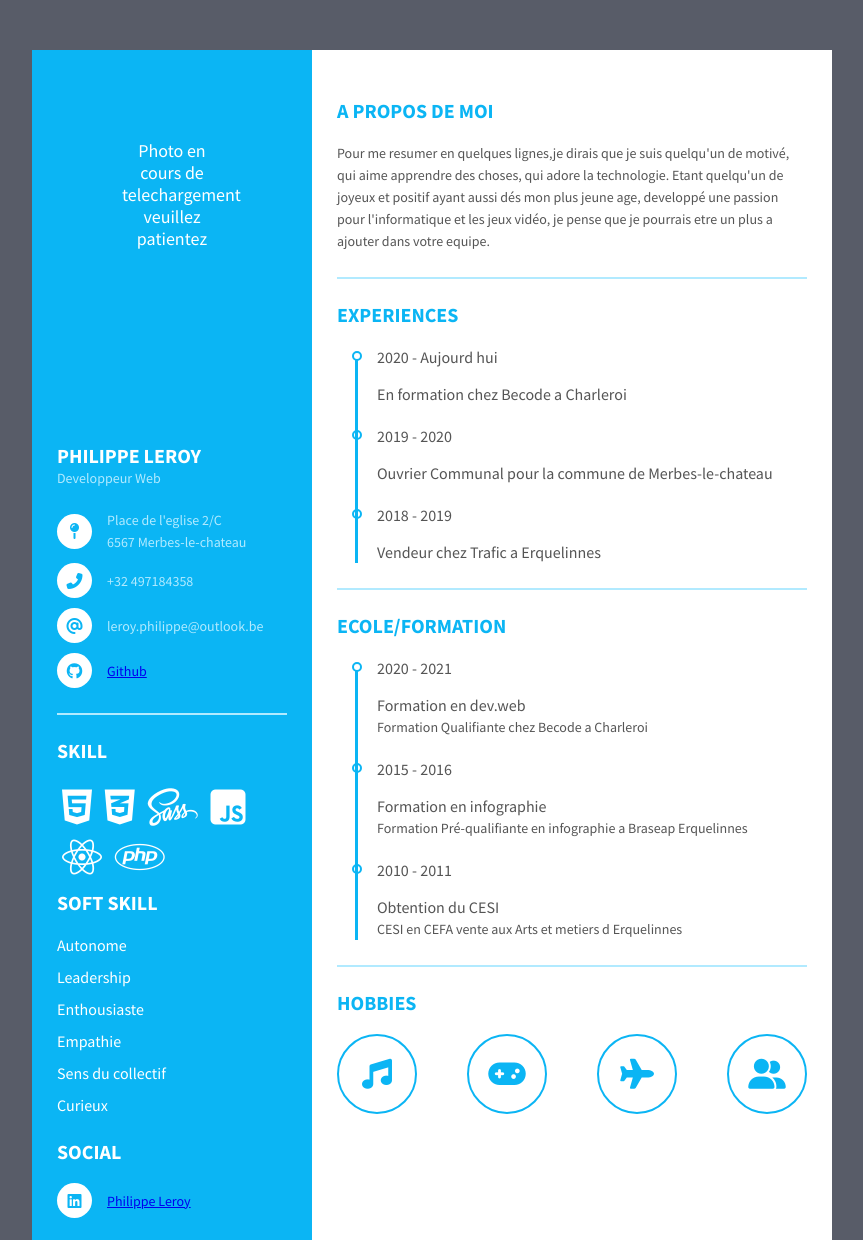
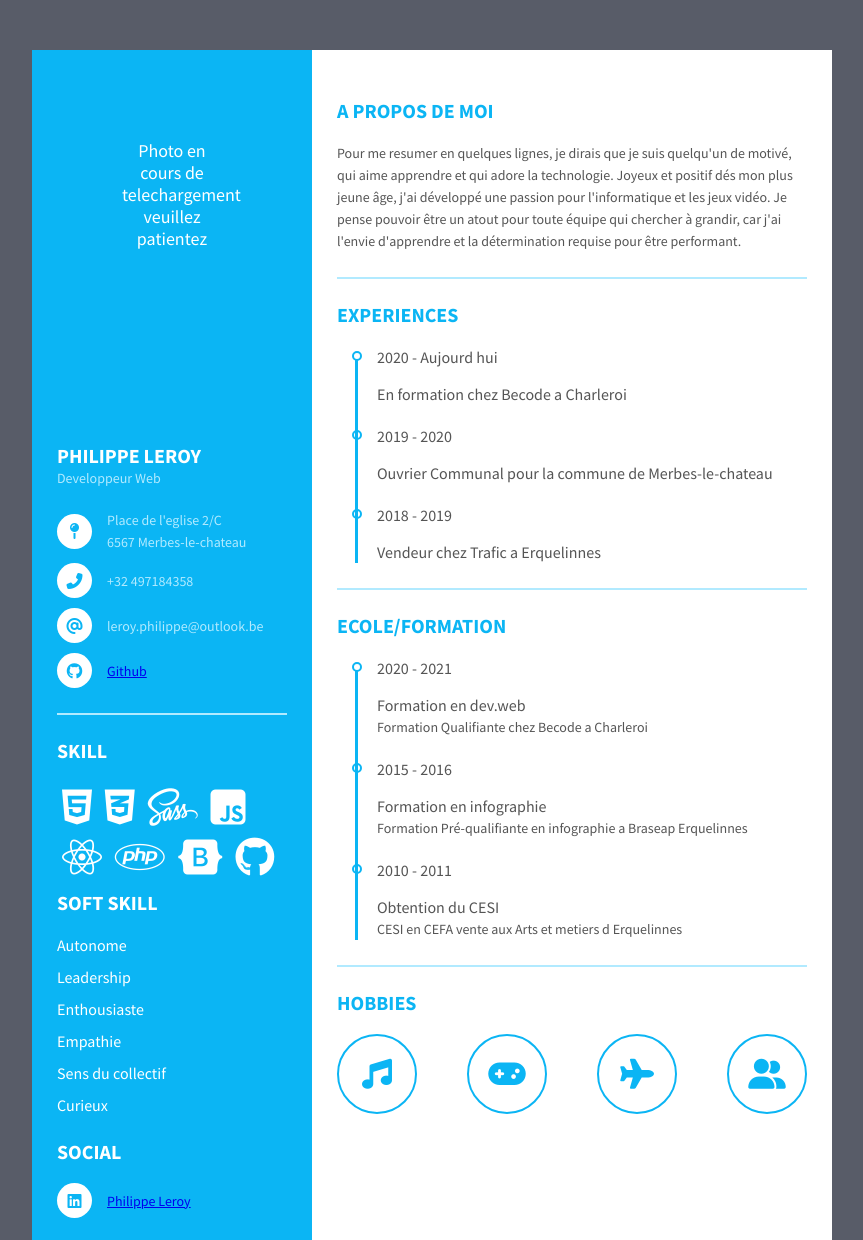
Before and after one commit to leroyphilippe2604/CV, a plain HTML site: page index.html in a window 1280 px wide. Shown: the top 1240 px of the page, without its empty margins (208-1071 px from the left). Drawn offline with Linux system fonts and the light colour scheme.

Commit message:
Add files via upload

```diff
--- a/index.html
+++ b/index.html
@@ -65,6 +65,8 @@
 					<i class="fab fa-js-square"></i>
 					<i class="fab fa-react"></i>
 					<i class="fab fa-php"></i>
+					<i class="fab fa-bootstrap"></i>
+					<i class="fab fa-github"></i>
 
 				</div>
 
@@ -103,7 +105,7 @@
 				<div class="title">
 					<p class="bold">A Propos de moi </p>
 				</div>
-				<p>Pour me resumer en quelques lignes,je dirais que je suis quelqu'un de motivé, qui aime apprendre des choses, qui adore la technologie. Etant quelqu'un de joyeux et positif ayant aussi dés mon plus jeune age, developpé une passion pour l'informatique et les jeux vidéo, je pense que je pourrais etre un plus a ajouter dans votre equipe.</p>
+				<p>Pour me resumer en quelques lignes, je dirais que je suis quelqu'un de motivé, qui aime apprendre et qui adore la technologie. Joyeux et positif dés mon plus jeune âge, j'ai développé une passion pour l'informatique et les jeux vidéo. Je pense pouvoir être un atout pour toute équipe qui chercher à grandir, car j'ai l'envie d'apprendre et la détermination requise pour être performant.</p>
 			</div>
 			<div class="resume_item resume_work">
 				<div class="title">
```
